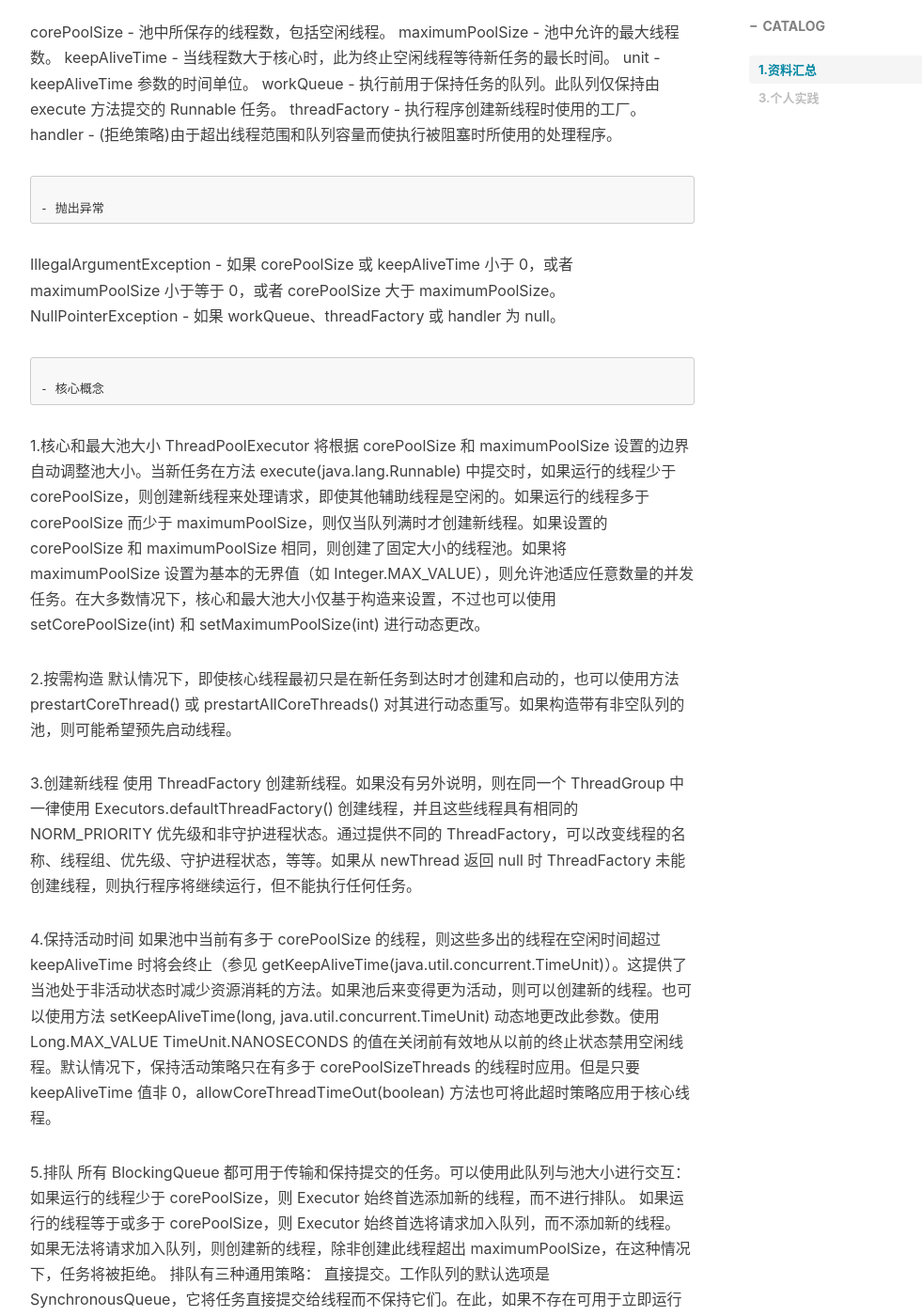
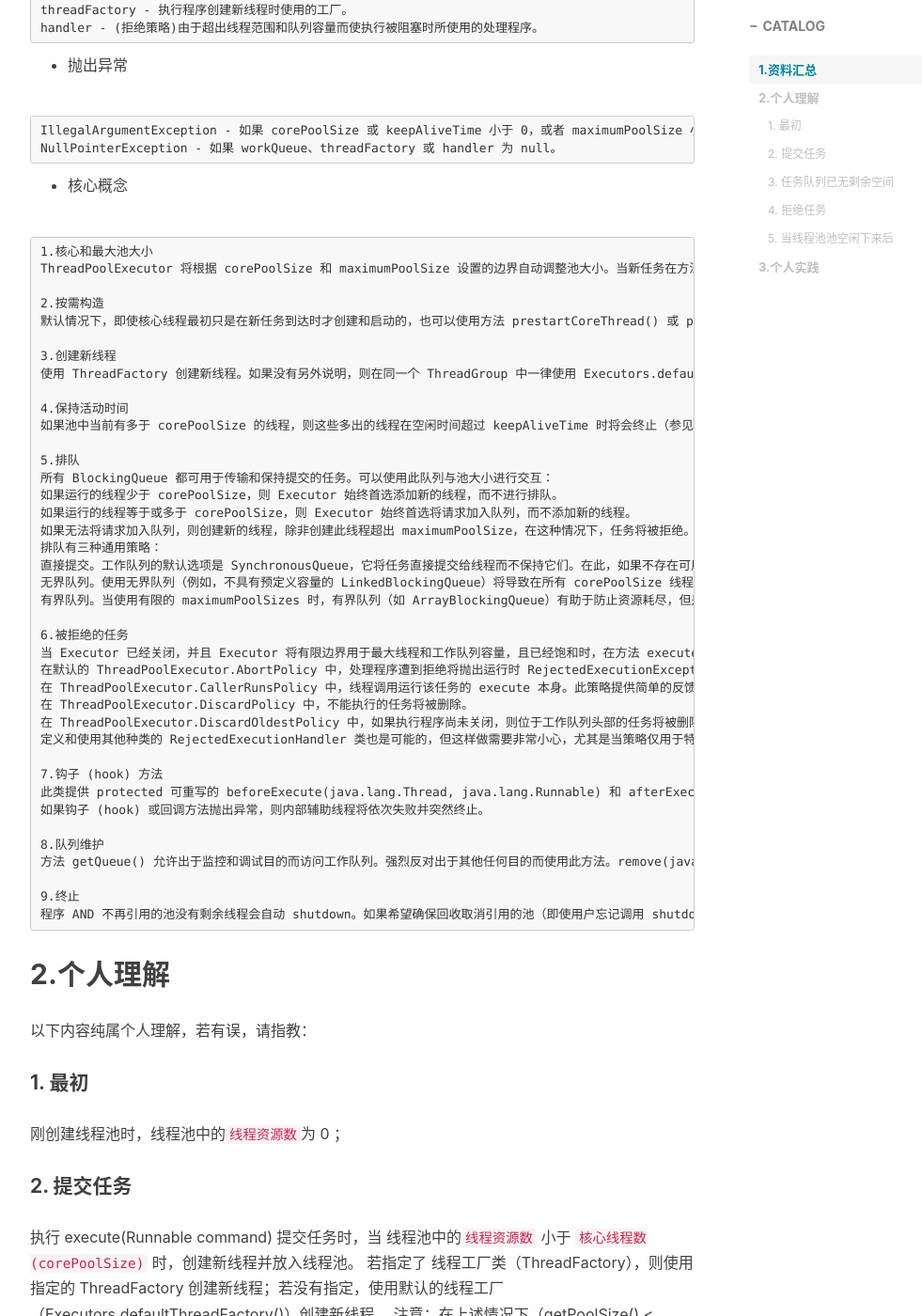
Before and after one commit to morningcat2018/morningcat2018.github.io, a Jekyll site: the page built from _posts/2019-04-19-关于 ThreadPoolExecutor 的一些资料汇总及个人认识.md, in a window 1280 px wide and 1400 px high, scrolled down 1462 px. Shown: the whole window at 94% size, without its empty margins (233-1214 px from the left). Built offline with Jekyll 4.4.1, drawn with Linux system fonts in a browser that asks for light colours; nearby versions of some CDN libraries; comment, search, counter and statistics services are not loaded; some of the changed text lies outside the part shown.

Commit message:
fix 多线程 线程池 ThreadPoolExecutor

````diff
--- a/_posts/2019-04-19-关于 ThreadPoolExecutor 的一些资料汇总及个人认识.md
+++ b/_posts/2019-04-19-关于 ThreadPoolExecutor 的一些资料汇总及个人认识.md
@@ -19,14 +19,18 @@ tags:
 ## 1.资料汇总
 
 ```java
+
 /**
  * @since 1.5
  * @author Doug Lea
  */
 public class ThreadPoolExecutor extends AbstractExecutorService {
+    // ...
+}
 ```
 
 - 构造方法
+
 ```
 ThreadPoolExecutor(int corePoolSize, int maximumPoolSize, long keepAliveTime, TimeUnit unit, BlockingQueue<Runnable> workQueue)
 用给定的初始参数和默认的线程工厂及被拒绝的执行处理程序创建新的 ThreadPoolExecutor。
@@ -42,6 +46,7 @@ ThreadPoolExecutor(int corePoolSize, int maximumPoolSize, long keepAliveTime, Ti
 ```
 
 - 参数说明
+
 ```
 corePoolSize - 池中所保存的线程数，包括空闲线程。
 maximumPoolSize - 池中允许的最大线程数。
@@ -53,12 +58,14 @@ handler - (拒绝策略)由于超出线程范围和队列容量而使执行被
 ```
 
 - 抛出异常
+
 ```
 IllegalArgumentException - 如果 corePoolSize 或 keepAliveTime 小于 0，或者 maximumPoolSize 小于等于 0，或者 corePoolSize 大于 maximumPoolSize。
 NullPointerException - 如果 workQueue、threadFactory 或 handler 为 null。
 ```
 
 - 核心概念
+
 ```
 1.核心和最大池大小
 ThreadPoolExecutor 将根据 corePoolSize 和 maximumPoolSize 设置的边界自动调整池大小。当新任务在方法 execute(java.lang.Runnable) 中提交时，如果运行的线程少于 corePoolSize，则创建新线程来处理请求，即使其他辅助线程是空闲的。如果运行的线程多于 corePoolSize 而少于 maximumPoolSize，则仅当队列满时才创建新线程。如果设置的 corePoolSize 和 maximumPoolSize 相同，则创建了固定大小的线程池。如果将 maximumPoolSize 设置为基本的无界值（如 Integer.MAX_VALUE），则允许池适应任意数量的并发任务。在大多数情况下，核心和最大池大小仅基于构造来设置，不过也可以使用 setCorePoolSize(int) 和 setMaximumPoolSize(int) 进行动态更改。
@@ -102,13 +109,14 @@ ThreadPoolExecutor 将根据 corePoolSize 和 maximumPoolSize 设置的边界自
 ```
 
 ## 2.个人理解
+
 以下内容纯属个人理解，若有误，请指教：
 
-1. 最初
+#### 1. 最初
 
 刚创建线程池时，线程池中的`线程资源数`为 0 ；
 
-2. 提交任务
+#### 2. 提交任务
 
 执行 execute(Runnable command) 提交任务时，当 线程池中的`线程资源数` 小于 `核心线程数(corePoolSize)` 时，创建新线程并放入线程池。
 若指定了 线程工厂类（ThreadFactory），则使用指定的 ThreadFactory 创建新线程；若没有指定，使用默认的线程工厂（Executors.defaultThreadFactory()）创建新线程。
@@ -171,14 +179,14 @@ LinkedBlockingQueue queue = new LinkedBlockingQueue();
     }
 ```
 
-3. 任务队列已无剩余空间
+#### 3. 任务队列已无剩余空间
 
 执行 execute(Runnable command) 提交任务时，当`核心线程`全部未处在空闲时期，且`任务队列`已无剩余空间；
 
 若 指定`最大线程数`（maximumPoolSize） > 核心线程数（corePoolSize）：
 则会通过`线程工厂`继续创建线程并放入线程池；
 
-4. 拒绝任务
+#### 4. 拒绝任务
 
 执行 execute(Runnable command) 提交任务时：
 `核心线程`全部未处在空闲时期；
@@ -199,7 +207,8 @@ public void rejectedExecution(Runnable r, ThreadPoolExecutor e) {
 }
 ```
 
-5. 当线程池池空闲下来后
+#### 5. 当线程池池空闲下来后
+
 因临时需要扩展出来的线程（最大线程数 - 核心线程数）会被释放。
 
 最佳实践就是指定 `核心线程数` 等于 `最大线程数`，则不会因为重复的创建、销毁线程浪费系统资源。
````
